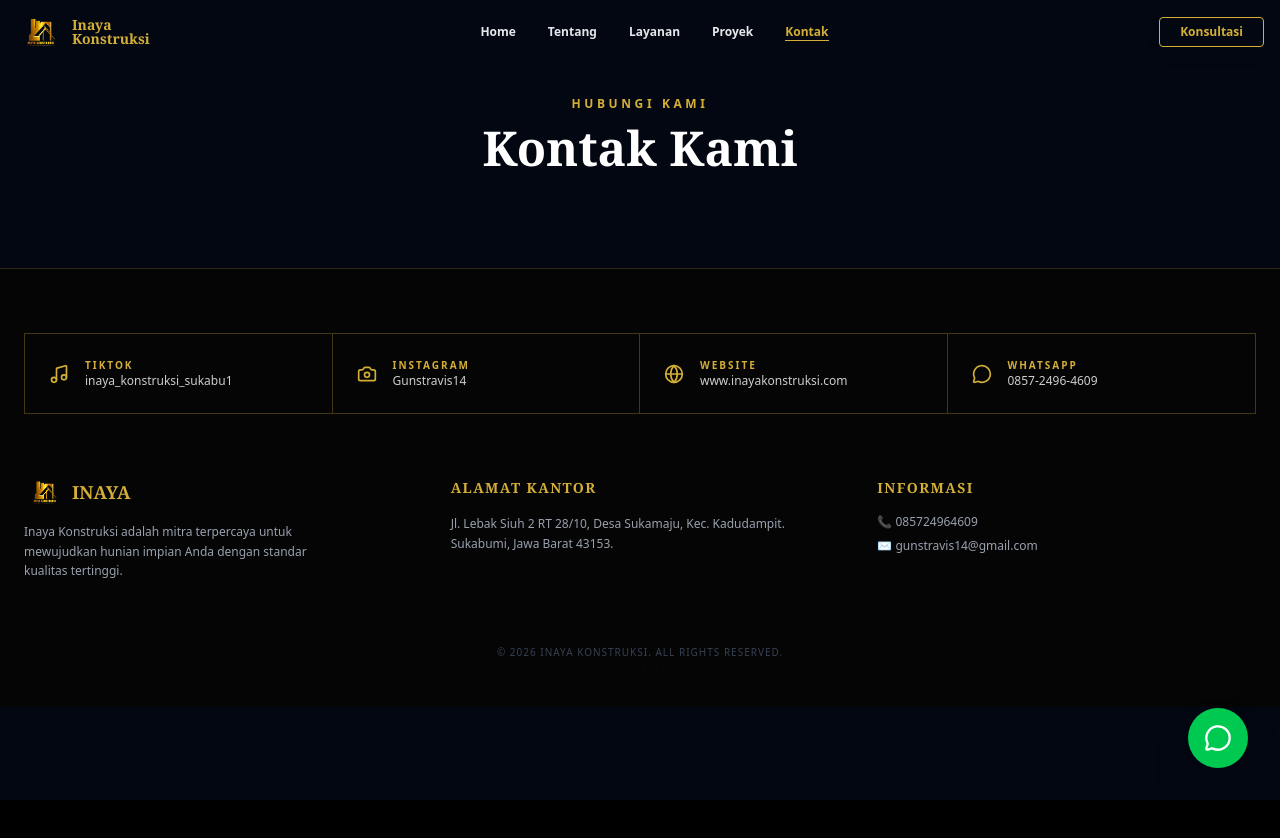
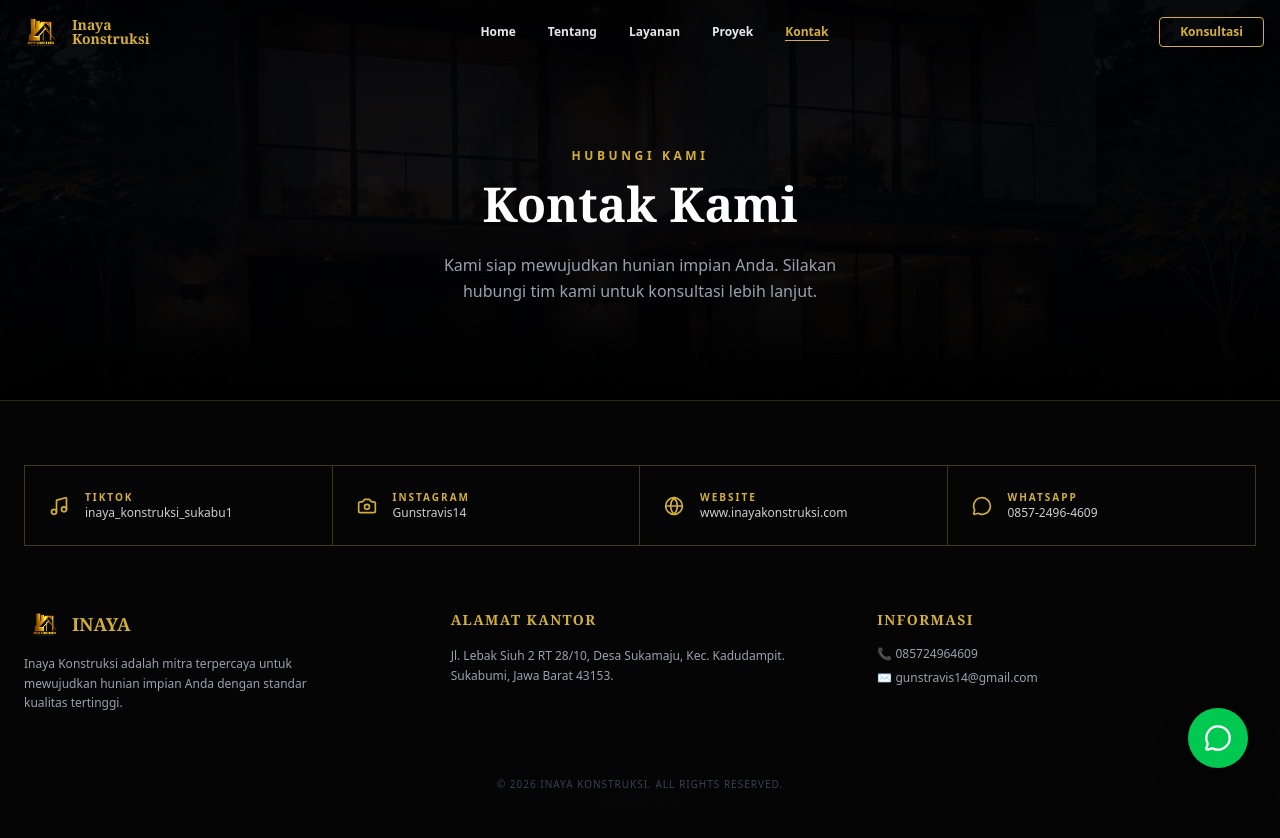
Before and after one commit to Rusdi125312/Inaya-Kontruksi, a Next.js app: page /kontak in a window 1280 px wide. Before the commit the page ends 800 px from the top, so only its background shows below. Built offline with nearby package versions, Linux system fonts and the light colour scheme.

Commit message:
update hed1

```diff
--- a/app/kontak/page.tsx
+++ b/app/kontak/page.tsx
@@ -4,23 +4,53 @@ import { MessageCircle } from "lucide-react";
 
 export default function Home() {
   return (
-    <main className="bg-gray-950 min-h-screen flex flex-col space-y-0">
+    <main className="bg-gray-950 min-h-screen flex flex-col">
 
-    <Navbar  />
-    <div className="flex flex-col items-center justify-center text-center py-24 px-6">
-  {/* Aksen emas di atas judul untuk memperkuat tema */}
-  <span className="text-[#D4AF37] tracking-[0.3em] uppercase text-xs font-bold mb-3">
+      {/* Navbar Fixed */}
+      <Navbar />
+
+      {/*
+        Hero Section Kontak
+        pt-56 memberikan ruang kosong yang cukup di atas agar teks
+        terbebas dari Navbar yang melayang.
+      */}
+      <section className="relative w-full pt-32 pb-24 flex flex-col items-center justify-center text-center px-6 overflow-hidden flex-grow">
+
+        {/* Latar Belakang Gambar & Overlay (Hanya terbatas di dalam section ini) */}
+        <div className="absolute inset-0 z-0">
+          <img
+            src="/about-us2.jpeg"
+            alt="Background Kontak"
+            className="w-full h-full object-cover opacity-20"
+          />
+          {/* Gradient agar transisi ke bawah menyatu dengan Footer yang hitam */}
+          <div className="absolute inset-0 bg-gradient-to-b from-black/80 via-black/60 to-black"></div>
+        </div>
+
+        {/* Konten Utama (Teks) */}
+        <div className="relative z-10 mt-5">
+          <span className="text-[#D4AF37] tracking-[0.3em] uppercase text-xs font-bold mb-4 block">
             Hubungi Kami
           </span>
-  <h1 className="text-4xl md:text-5xl font-serif font-bold text-white">
+          <h1 className="text-4xl md:text-5xl font-serif font-bold text-white mb-6">
             Kontak Kami
           </h1>
+          <p className="text-gray-400 max-w-md mx-auto text-sm md:text-base leading-relaxed">
+            Kami siap mewujudkan hunian impian Anda. Silakan hubungi tim kami untuk konsultasi lebih lanjut.
+          </p>
         </div>
+      </section>
+
+      {/* Footer */}
       <Footer />
+
+      {/* Tombol Floating WhatsApp */}
       <a
         href="https://wa.me/6285724964609"
         target="_blank"
-  className="fixed bottom-8 right-8 z-50 bg-green-500 text-white p-4 rounded-full shadow-2xl hover:scale-110 transition-transform duration-300 flex items-center justify-center"
+        rel="noopener noreferrer"
+        className="fixed bottom-8 right-8 z-50 bg-green-500 text-white p-4 rounded-full shadow-2xl hover:scale-110 hover:bg-green-600 transition-all duration-300 flex items-center justify-center"
+        aria-label="Hubungi via WhatsApp"
       >
         <MessageCircle size={28} />
       </a>
--- a/app/layanan/page.tsx
+++ b/app/layanan/page.tsx
@@ -13,8 +13,8 @@ export default function LayananPage() {
 
       {/* Background Layer - Tetap Fixed */}
       <div className="fixed inset-0 z-0">
-        <img src="/hero-bg.jpeg" alt="Background" className="w-full h-full object-cover opacity-20" />
-        <div className="absolute inset-0 bg-gradient-to-b from-black via-black/80 to-black"></div>
+        <img src="/about-us2.jpeg" alt="Background" className="w-full h-full object-cover opacity-20" />
+        <div className="absolute inset-0 bg-gradient-to-b from-black via-black/60 to-black"></div>
       </div>
 
       {/* Content Layer - Z-Index 10 */}
--- a/components/Header.tsx
+++ b/components/Header.tsx
@@ -18,7 +18,7 @@ export default function BannerHeader() {
 
         {/* Gambar untuk Mobile (muncul di layar di bawah md) */}
         <img
-          src="/header43.jpeg"
+          src="/headermobile.jpeg"
           alt="Inaya Konstruksi Banner"
           className="md:hidden w-full h-auto object-cover"
         />
```
Also changed, not shown: public/headermobile.jpeg (renamed from public/header33.jpeg). Lines whose indentation alone changed are shown as unchanged.
